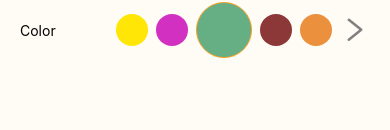
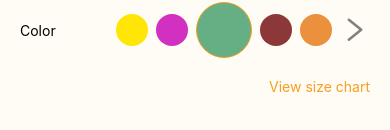
Before and after one commit to Bashamega/ecommerce-mobile, a React Native app: screen /details in a window 390 px wide. Shown: the part 488-618 px from the top of the page. Built offline with nearby package versions, Linux system fonts and the light colour scheme.

Commit message:
Size chart

```diff
--- a/app/screens/Details.tsx
+++ b/app/screens/Details.tsx
@@ -61,6 +61,9 @@ export function Details({ navigation }: { navigation: any }) {
               <AntiIcon name="right" size={30} color="gray" />
             </Div>
           </Div>
+          <Div className=" flex-row justify-end">
+            <P className="text-[#F69F21]">View size chart</P>
+          </Div>
         </Div>
       </Scroll>
     </Div>
```
